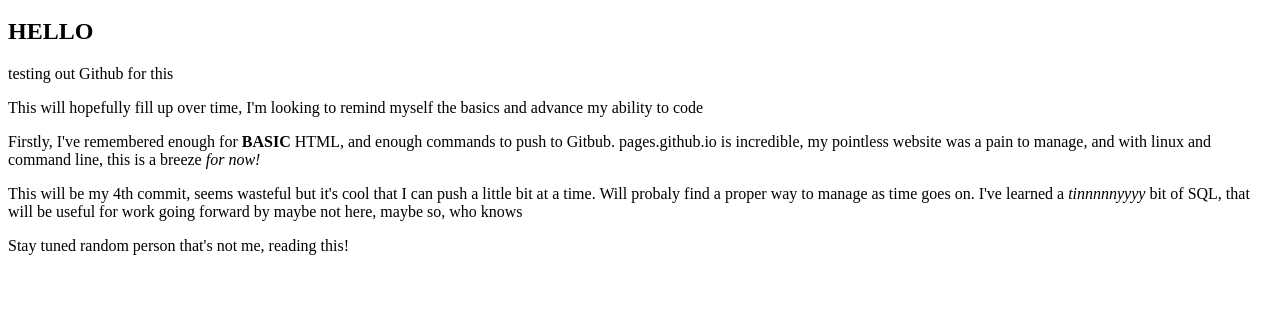
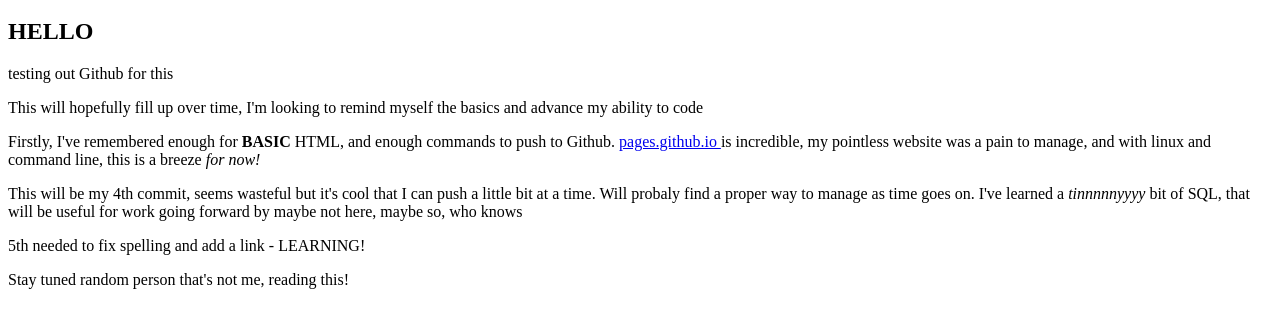
Before and after one commit to Badmadbrad/badmadbrad.github.io, a plain HTML site: page index.html in a window 1280 px wide. Shown: the part 48-376 px from the top of the page. Drawn offline with Linux system fonts and the light colour scheme.

Commit message:
Moving Forward

```diff
--- a/index.html
+++ b/index.html
@@ -6,9 +6,10 @@
 
 <p> This will hopefully fill up over time, I'm looking to remind myself the basics and advance my ability to code </p>
 
-<p> Firstly, I've remembered enough for <b> BASIC </b> HTML, and enough commands to push to Gitbub. pages.github.io is incredible, my pointless website was a pain to manage, and with linux and command line, this is a breeze <i> for now! </i> </p>
+<p> Firstly, I've remembered enough for <b> BASIC </b> HTML, and enough commands to push to Github. <a href="pages.github.io"> pages.github.io </a>  is incredible, my pointless website was a pain to manage, and with linux and command line, this is a breeze <i> for now! </i> </p>
 
 <p> This will be my 4th commit, seems wasteful but it's cool that I can push a little bit at a time. Will probaly find a proper way to manage as time goes on. I've learned a <i> tinnnnnyyyy </i> bit of SQL, that will be useful for work going forward by maybe not here, maybe so, who knows </p>
 
+<p> 5th needed to fix spelling and add a link - LEARNING! </p>
 
 <p> Stay tuned random person that's not me, reading this! </p>
```
